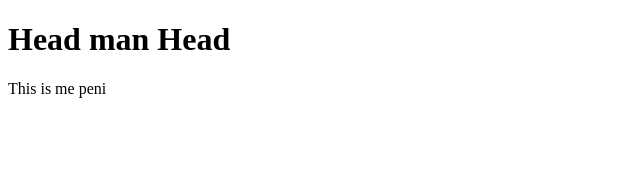
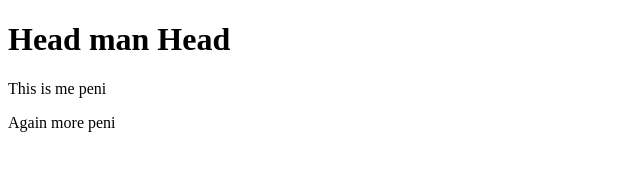
Before and after one commit to Kless92/git-test, a plain HTML site: page index.html in a window 1280 px wide. Shown: the whole page, without its empty margins (0-640 px from the left). Drawn offline with Linux system fonts and the light colour scheme.

Commit message:
third commit

```diff
--- a/index.html
+++ b/index.html
@@ -3,5 +3,6 @@
     <body>
         <h1>Head man Head</h1>
         <p>This is me peni</p>
+        <p>Again more peni</p>
     </body>
 </html>
```
